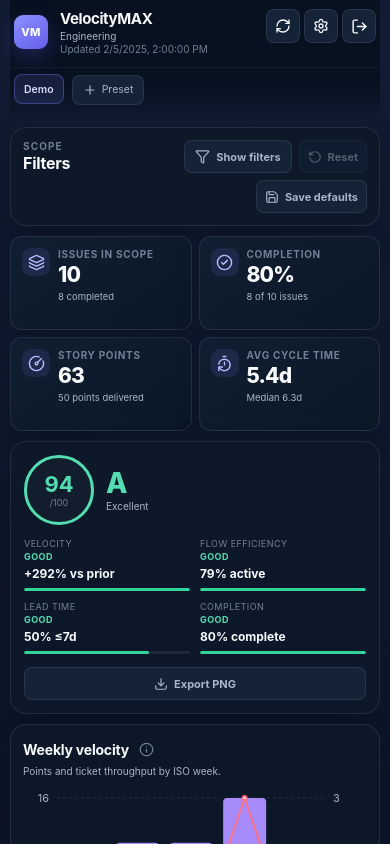
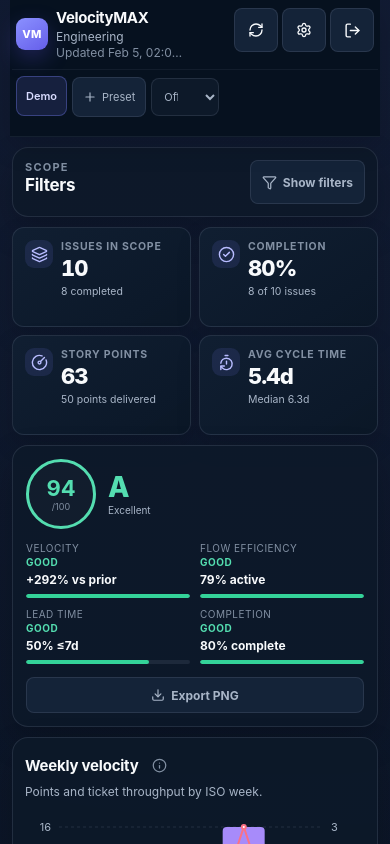
Before and after one commit to Stem0794/VelocityMaxApp, a React (Vite) app: page / in a window 390 px wide. Both pictures are taken after a click on the button "Explore with demo data". Shown: the top 844 px of the page. Built offline with nearby package versions, Linux system fonts and the light colour scheme.

Commit message:
Polish dashboard UI scale and responsive behavior (#39)
Apply pixel-level UI polish across typography, touch targets, responsive charts and tables, filters, health score, settings, login, and header presentation. CI passes lint, 12 tests, and production build.

```diff
--- a/index.html
+++ b/index.html
@@ -4,7 +4,7 @@
     <meta charset="UTF-8" />
     <link rel="icon" type="image/svg+xml" href="/favicon.svg" />
     <meta name="viewport" content="width=device-width, initial-scale=1.0" />
-    <meta name="theme-color" content="#0f172a" />
+    <meta name="theme-color" content="#07111f" />
     <title>VelocityMAX</title>
 
     <!-- Security headers (GitHub Pages doesn't support HTTP headers, so meta tags) -->
--- a/src/App.jsx
+++ b/src/App.jsx
@@ -47,8 +47,9 @@ function LoginScreen({ onAuthenticated, onDemo }) {
       const element = document.getElementById('google-signin-btn');
       if (!element || !window.google?.accounts?.id) return;
       element.replaceChildren();
+      const width = Math.min(360, Math.max(240, element.clientWidth || 280));
       window.google.accounts.id.initialize({ client_id: GOOGLE_CLIENT_ID, callback: handleCredential });
-      window.google.accounts.id.renderButton(element, { theme: 'filled_black', size: 'large', text: 'signin_with', shape: 'rectangular', width: 280 });
+      window.google.accounts.id.renderButton(element, { theme: 'filled_black', size: 'large', text: 'signin_with', shape: 'rectangular', width });
     };
     if (window.google?.accounts?.id) {
       init();
--- a/src/components/DashboardFilters.jsx
+++ b/src/components/DashboardFilters.jsx
@@ -1,6 +1,19 @@
 import { Filter, RotateCcw, Save } from 'lucide-react';
 import { useState } from 'react';
 import MultiSelectDropdown from './MultiSelectDropdown';
+
+function FilterActions({ filters, onSaveDefaults, canSaveDefaults }) {
+  return (
+    <>
+      <button className="subtle-btn" type="button" onClick={filters.reset} disabled={!filters.activeFilterCount}>
+        <RotateCcw size={14} aria-hidden="true" /> Reset
+      </button>
+      <button className="subtle-btn" type="button" onClick={onSaveDefaults} disabled={!canSaveDefaults || Boolean(filters.rangeError)}>
+        <Save size={14} aria-hidden="true" /> Save defaults
+      </button>
+    </>
+  );
+}
 
 export default function DashboardFilters({ filters, onSaveDefaults, canSaveDefaults }) {
   const [expanded, setExpanded] = useState(false);
@@ -23,12 +36,9 @@ export default function DashboardFilters({ filters, onSaveDefaults, canSaveDefau
             <Filter size={15} aria-hidden="true" />
             {expanded ? 'Hide' : 'Show'} filters
           </button>
-          <button className="subtle-btn" type="button" onClick={filters.reset} disabled={!filters.activeFilterCount}>
-            <RotateCcw size={14} aria-hidden="true" /> Reset
-          </button>
-          <button className="subtle-btn" type="button" onClick={onSaveDefaults} disabled={!canSaveDefaults || Boolean(filters.rangeError)}>
-            <Save size={14} aria-hidden="true" /> Save defaults
-          </button>
+          <div className="filter-desktop-actions">
+            <FilterActions filters={filters} onSaveDefaults={onSaveDefaults} canSaveDefaults={canSaveDefaults} />
+          </div>
         </div>
       </div>
 
@@ -80,6 +90,9 @@ export default function DashboardFilters({ filters, onSaveDefaults, canSaveDefau
           <input id="filter-to" type="date" value={filters.dateTo} onChange={event => filters.setDateTo(event.target.value)} aria-invalid={Boolean(filters.rangeError)} />
         </div>
       </div>
+      <div className="filter-mobile-actions">
+        <FilterActions filters={filters} onSaveDefaults={onSaveDefaults} canSaveDefaults={canSaveDefaults} />
+      </div>
       {filters.rangeError ? <p className="inline-error" role="alert">{filters.rangeError}</p> : null}
     </section>
   );
--- a/src/components/DashboardHeader.jsx
+++ b/src/components/DashboardHeader.jsx
@@ -1,9 +1,37 @@
 import { LogOut, Plus, RefreshCw, Settings } from 'lucide-react';
+
+function formatUpdatedAt(value) {
+  if (!value) return '';
+  const date = new Date(value);
+  if (Number.isNaN(date.getTime())) return '';
+  return `Updated ${date.toLocaleString(undefined, {
+    month: 'short',
+    day: 'numeric',
+    hour: '2-digit',
+    minute: '2-digit',
+  })}`;
+}
+
+function AutoRefreshControl({ value, onChange, mobile = false }) {
+  return (
+    <label className={`auto-refresh-control ${mobile ? 'auto-refresh-mobile' : 'auto-refresh-desktop'}`}>
+      <span>Auto refresh</span>
+      <select value={value} onChange={event => onChange(event.target.value)} aria-label="Auto refresh interval">
+        <option value="off">Off</option>
+        <option value="5m">5 min</option>
+        <option value="15m">15 min</option>
+        <option value="30m">30 min</option>
+      </select>
+    </label>
+  );
+}
 
 export default function DashboardHeader({
   presets, activePresetId, onSelectPreset, onAddPreset, onSettings, onSignOut,
   onRefresh, refreshing, data, loadingHistory, historyProgress, autoRefreshInterval, onAutoRefreshChange,
 }) {
+  const updatedLabel = formatUpdatedAt(data?.lastUpdated);
+
   return (
     <header className="dashboard-header">
       <div className="app-bar">
@@ -13,22 +41,12 @@ export default function DashboardHeader({
             <div className="brand-name">VelocityMAX</div>
             <div className="brand-context">
               <span>{data?.team || 'Engineering dashboard'}</span>
-              {data?.lastUpdated ? (
-                <span className="sync-meta">Updated {new Date(data.lastUpdated).toLocaleString()}</span>
-              ) : null}
+              {updatedLabel ? <span className="sync-meta">{updatedLabel}</span> : null}
             </div>
           </div>
         </div>
         <div className="app-actions" aria-label="Dashboard actions">
-          <label className="auto-refresh-control">
-            <span>Auto refresh</span>
-            <select value={autoRefreshInterval} onChange={event => onAutoRefreshChange(event.target.value)} aria-label="Auto refresh interval">
-              <option value="off">Off</option>
-              <option value="5m">5 min</option>
-              <option value="15m">15 min</option>
-              <option value="30m">30 min</option>
-            </select>
-          </label>
+          <AutoRefreshControl value={autoRefreshInterval} onChange={onAutoRefreshChange} />
           <button className="action-btn" type="button" onClick={onRefresh} disabled={refreshing} title="Refresh data">
             <RefreshCw size={16} className={refreshing ? 'spin-icon' : ''} aria-hidden="true" />
             <span className="action-label">Refresh</span>
@@ -61,6 +79,7 @@ export default function DashboardHeader({
           <Plus size={14} aria-hidden="true" />
           Preset
         </button>
+        <AutoRefreshControl value={autoRefreshInterval} onChange={onAutoRefreshChange} mobile />
       </div>
 
       {loadingHistory ? (
--- a/src/redesign.css
+++ b/src/redesign.css
@@ -4,3 +4,4 @@
 @import './styles/redesign-charts.css';
 @import './styles/redesign-ui.css';
 @import './styles/redesign-responsive.css';
+@import './styles/redesign-polish.css';
--- /dev/null
+++ b/src/styles/redesign-polish.css
@@ -0,0 +1,437 @@
+:root {
+  --text-muted: #8290a3;
+}
+
+body {
+  overflow-x: hidden;
+  background-attachment: scroll;
+}
+
+button:active {
+  transform: none;
+}
+
+.dashboard-header {
+  margin: -20px -8px 14px;
+  padding: 12px 8px 8px;
+  background: rgba(7, 17, 31, .95);
+  border-bottom: 1px solid rgba(148, 163, 184, .1);
+  box-shadow: 0 10px 26px rgba(0, 0, 0, .14);
+}
+
+.app-bar {
+  min-height: 54px;
+  padding-bottom: 9px;
+}
+
+.brand-name {
+  font-size: 18px;
+}
+
+.brand-context,
+.action-btn,
+.preset-tab,
+.preset-add-btn {
+  font-size: 12px;
+}
+
+.auto-refresh-mobile {
+  display: none;
+}
+
+.section-eyebrow,
+.filter-field > label,
+.field-label,
+.kpi-label-v2 {
+  font-size: 11px;
+}
+
+.filter-title-row h2,
+.section-heading-v2 h2 {
+  font-size: 17px;
+}
+
+.subtle-btn,
+.filter-mobile-toggle {
+  min-height: 36px;
+  padding: 7px 11px;
+  font-size: 12px;
+}
+
+.filter-desktop-actions {
+  display: flex;
+  align-items: center;
+  gap: 7px;
+}
+
+.filter-mobile-actions {
+  display: none;
+}
+
+.filter-field select,
+.filter-field input,
+.multiselect-btn,
+.chart-inline-select,
+.settings-section-v2 input,
+.settings-section-v2 select,
+.preset-form-v2 input,
+.preset-form-v2 select {
+  min-height: 40px;
+  font-size: 13px;
+}
+
+.quick-ranges button {
+  min-height: 32px;
+  font-size: 11px;
+}
+
+.multiselect-option {
+  min-height: 36px;
+  font-size: 12px;
+}
+
+.inline-error,
+.inline-warning {
+  font-size: 12px;
+}
+
+.kpi-card-v2 {
+  min-height: 96px;
+  padding: 14px 16px;
+}
+
+.kpi-value-v2 {
+  font-size: 26px;
+  font-variant-numeric: tabular-nums;
+}
+
+.kpi-context {
+  font-size: 12px;
+}
+
+.health-factor-top {
+  font-size: 10.5px;
+}
+
+.health-factor-value-v2 {
+  font-size: 13px;
+}
+
+.health-factor-track {
+  height: 4px;
+}
+
+.health-export-error {
+  position: static;
+  grid-column: 1 / -1;
+  justify-self: end;
+  margin-top: -8px;
+}
+
+.charts-grid-v2 {
+  grid-template-columns: repeat(auto-fit, minmax(min(100%, 520px), 1fr));
+}
+
+.chart-title-row-v2 h3 {
+  font-size: 15px;
+}
+
+.chart-card-copy > p {
+  font-size: 12px;
+  line-height: 1.45;
+}
+
+.chart-help summary {
+  width: 30px;
+  height: 30px;
+}
+
+.chart-order-btn,
+.chart-drag-handle-v2 {
+  width: 30px;
+  height: 30px;
+}
+
+.chart-tooltip-v2 {
+  font-size: 11px;
+}
+
+.chart-tooltip-v2 strong {
+  font-size: 12px;
+}
+
+.status-chip-v2 {
+  min-height: 32px;
+  padding: 5px 9px;
+  font-size: 10.5px;
+}
+
+.forecast-summary span,
+.chart-inline-status {
+  font-size: 10.5px;
+}
+
+.issues-table-v2 {
+  font-size: 11.5px;
+}
+
+.issues-table-v2 th button {
+  min-height: 34px;
+  font-size: 10px;
+}
+
+.issues-table-v2 td {
+  padding-block: 8px;
+}
+
+.issues-search-wrap input,
+.result-count,
+.issues-pagination-v2 {
+  font-size: 11.5px;
+}
+
+.sticky-col-0 {
+  box-shadow: 6px 0 12px -11px rgba(0, 0, 0, .9);
+}
+
+.settings-section-v2 h3 {
+  font-size: 14px;
+}
+
+.settings-section-v2 > p,
+.settings-section-heading p,
+.confirm-card p {
+  font-size: 11.5px;
+}
+
+.connection-field > label,
+.settings-note,
+.project-checklist-v2 label {
+  font-size: 11px;
+}
+
+.connection-status {
+  font-size: 10.5px;
+}
+
+.login-card-v2 {
+  width: min(440px, 100%);
+}
+
+.google-signin-slot > div {
+  max-width: 100%;
+}
+
+.login-brand p,
+.demo-btn {
+  font-size: 12px;
+}
+
+.login-security-note {
+  font-size: 10.5px;
+}
+
+@media (max-width: 1080px) {
+  .charts-grid-v2 {
+    grid-template-columns: 1fr;
+  }
+}
+
+@media (max-width: 880px) {
+  .filter-desktop-actions {
+    display: none;
+  }
+
+  .filter-panel.expanded .filter-mobile-actions {
+    display: flex;
+    justify-content: flex-end;
+    gap: 7px;
+    margin-top: 10px;
+    padding-top: 10px;
+    border-top: 1px solid rgba(148, 163, 184, .08);
+  }
+}
+
+@media (max-width: 600px) {
+  .app-container-v2 {
+    padding-inline: 12px;
+  }
+
+  .dashboard-header {
+    margin: -10px -2px 10px;
+    padding: 8px 2px 7px;
+  }
+
+  .app-bar {
+    gap: 8px;
+  }
+
+  .brand-block {
+    gap: 8px;
+  }
+
+  .brand-mark {
+    width: 32px;
+    height: 32px;
+  }
+
+  .brand-name {
+    font-size: 15px;
+  }
+
+  .brand-context {
+    max-width: 128px;
+    overflow: hidden;
+    text-overflow: ellipsis;
+    white-space: nowrap;
+  }
+
+  .sync-meta {
+    overflow: hidden;
+    text-overflow: ellipsis;
+    white-space: nowrap;
+  }
+
+  .action-btn,
+  .icon-action {
+    width: 44px;
+    height: 44px;
+    min-height: 44px;
+  }
+
+  .auto-refresh-desktop {
+    display: none;
+  }
+
+  .auto-refresh-mobile {
+    display: flex;
+    flex: 0 0 auto;
+  }
+
+  .auto-refresh-mobile select {
+    width: 68px;
+    min-height: 38px;
+    padding-block: 7px;
+  }
+
+  .preset-nav-row {
+    gap: 5px;
+  }
+
+  .preset-tab,
+  .preset-add-btn {
+    min-height: 40px;
+    padding-block: 8px;
+    font-size: 11px;
+  }
+
+  .filter-heading-actions {
+    flex-wrap: nowrap;
+  }
+
+  .filter-mobile-toggle,
+  .filter-mobile-actions .subtle-btn,
+  .filter-field select,
+  .filter-field input,
+  .multiselect-btn,
+  .quick-ranges button,
+  .settings-section-v2 input,
+  .settings-section-v2 select,
+  .preset-form-v2 input,
+  .preset-form-v2 select,
+  .modal-footer-v2 button,
+  .preset-form-actions-v2 button,
+  .issues-pagination-v2 button,
+  .issues-toolbar-v2 .subtle-btn {
+    min-height: 44px;
+  }
+
+  .kpi-grid-v2 {
+    gap: 8px;
+  }
+
+  .kpi-card-v2 {
+    min-height: 100px;
+    padding: 12px;
+  }
+
+  .kpi-label-v2 {
+    font-size: 10.5px;
+  }
+
+  .kpi-value-v2 {
+    font-size: 22px;
+  }
+
+  .kpi-context {
+    font-size: 10.5px;
+  }
+
+  .health-factor-top {
+    font-size: 10px;
+  }
+
+  .health-factor-value-v2 {
+    font-size: 12px;
+  }
+
+  .health-export-error {
+    justify-self: stretch;
+    margin-top: 0;
+  }
+
+  .chart-card-header {
+    flex-wrap: wrap;
+  }
+
+  .chart-card-copy {
+    flex: 1 1 100%;
+  }
+
+  .chart-card-actions {
+    max-width: none;
+    margin-left: auto;
+  }
+
+  .chart-card-body .recharts-responsive-container {
+    height: 250px !important;
+  }
+
+  .chart-empty {
+    min-height: 220px;
+  }
+
+  .status-chip-v2 {
+    min-height: 40px;
+    padding-inline: 11px;
+    font-size: 11px;
+  }
+
+  .forecast-summary span {
+    font-size: 10px;
+  }
+
+  .issues-table-v2 th.sticky-col-1,
+  .issues-table-v2 td.sticky-col-1 {
+    position: static !important;
+    left: auto !important;
+  }
+
+  .issues-search-wrap input,
+  .issues-pagination-v2,
+  .result-count {
+    font-size: 12px;
+  }
+
+  .modal-card-v2 {
+    max-height: 96dvh;
+  }
+
+  .login-card-v2 {
+    padding: 20px;
+  }
+
+  .google-signin-slot {
+    overflow: hidden;
+  }
+}
```
